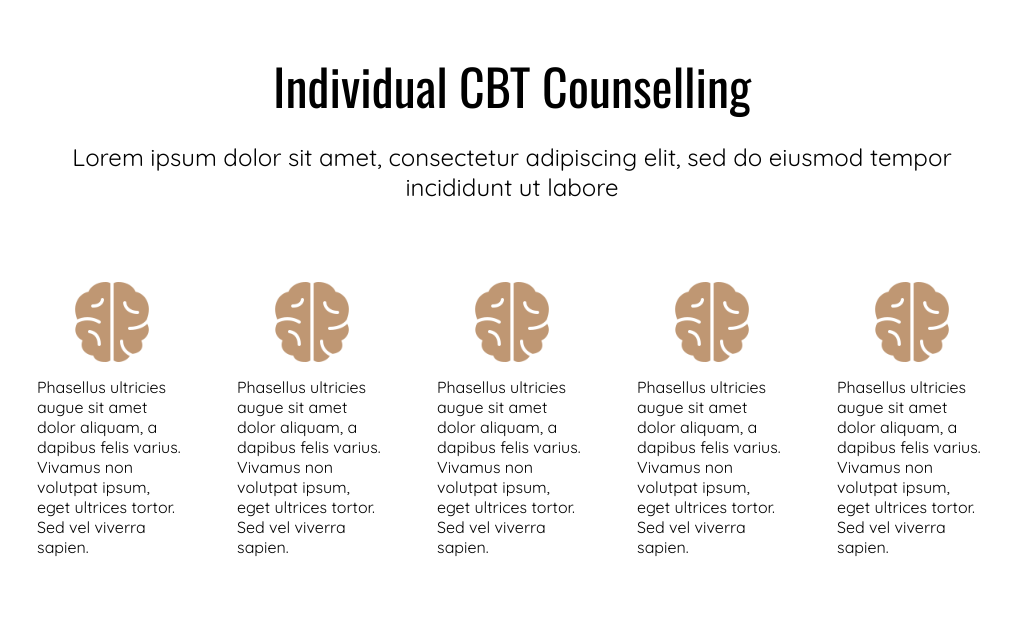
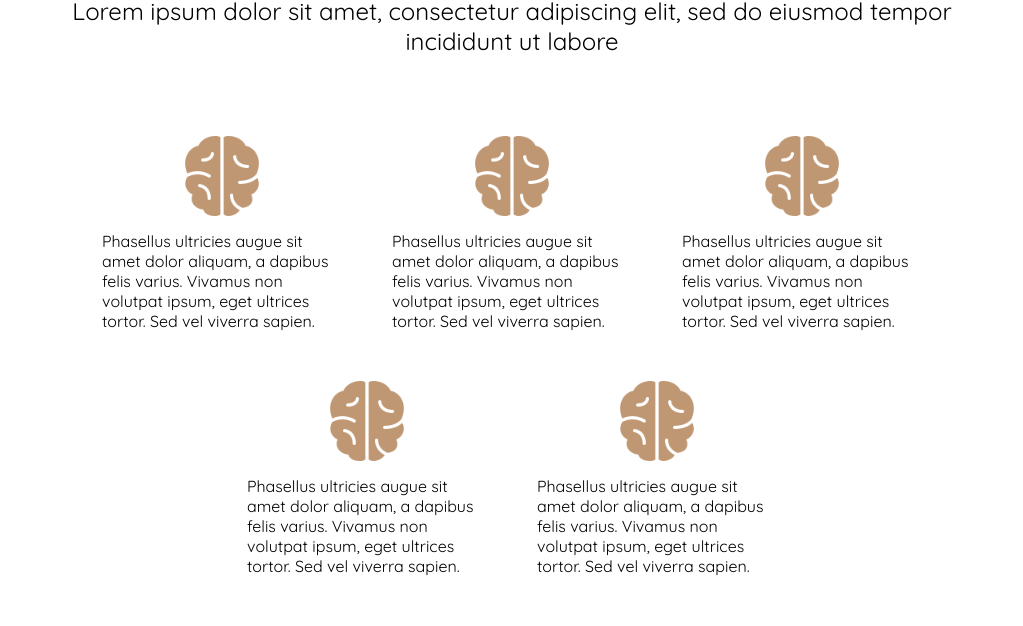
Before and after one commit to 4rrichard/psychology-website, a React (Create React App) app in the folder frontend/: page / in a window 1280 px wide. Shown: the part 1738-2364 px from the top of the page, without its empty margins (128-1151 px from the left). Built offline with nearby package versions, Linux system fonts and the light colour scheme; no server answers.

Commit message:
proper visuals on screen resize

```diff
--- a/frontend/src/components/ContactMe/ContactMe.css
+++ b/frontend/src/components/ContactMe/ContactMe.css
@@ -1,5 +1,5 @@
 .contacts {
-  height: 90vh;
+  margin-top: 80px;
   display: flex;
   flex-direction: column;
   justify-content: center;
@@ -55,6 +55,12 @@
   width: auto;
   margin-top: 50px;
 }
+@media screen and (max-width: 865px) {
+  .contacts .contacts-container {
+    flex-direction: column;
+    align-items: center;
+  }
+}
 .contacts .contacts--send-email {
   min-width: 400px;
   width: auto;
--- a/frontend/src/components/ContactMe/ContactMe.scss
+++ b/frontend/src/components/ContactMe/ContactMe.scss
@@ -1,5 +1,5 @@
 .contacts {
-  height: 90vh;
+  margin-top: 80px;
 
   display: flex;
   flex-direction: column;
@@ -58,6 +58,10 @@
         margin-top: 50px;
       }
     }
+    @media screen and (max-width: 865px) {
+      flex-direction: column;
+      align-items: center;
+    }
   }
   .contacts--send-email {
     min-width: 400px;
--- a/frontend/src/components/WhatIOffer/WhatIOffer.css
+++ b/frontend/src/components/WhatIOffer/WhatIOffer.css
@@ -1,5 +1,4 @@
 .offers {
-  height: 100vh;
   display: flex;
   flex-direction: column;
   justify-content: center;
@@ -23,6 +22,7 @@
 .offers .offers--main-container {
   display: flex;
   justify-content: center;
+  flex-wrap: wrap;
   gap: 50px;
 }
 .offers .offers--main-container .offers--offer {
@@ -30,6 +30,7 @@
   display: flex;
   flex-direction: column;
   align-items: center;
+  flex-basis: 25%;
   font-family: "Quicksand", sans-serif;
 }
 .offers .offers--main-container .offers--offer .offers--icon {
--- a/frontend/src/components/WhatIOffer/WhatIOffer.scss
+++ b/frontend/src/components/WhatIOffer/WhatIOffer.scss
@@ -1,6 +1,4 @@
 .offers {
-  height: 100vh;
-
   display: flex;
   flex-direction: column;
   justify-content: center;
@@ -26,6 +24,7 @@
   .offers--main-container {
     display: flex;
     justify-content: center;
+    flex-wrap: wrap;
     gap: 50px;
     .offers--offer {
       width: 150px;
@@ -33,6 +32,7 @@
       display: flex;
       flex-direction: column;
       align-items: center;
+      flex-basis: 25%;
 
       font-family: "Quicksand", sans-serif;
       .offers--icon {
```
Also changed, not shown: 2 other files (tests, documents, lock files or other folders).
